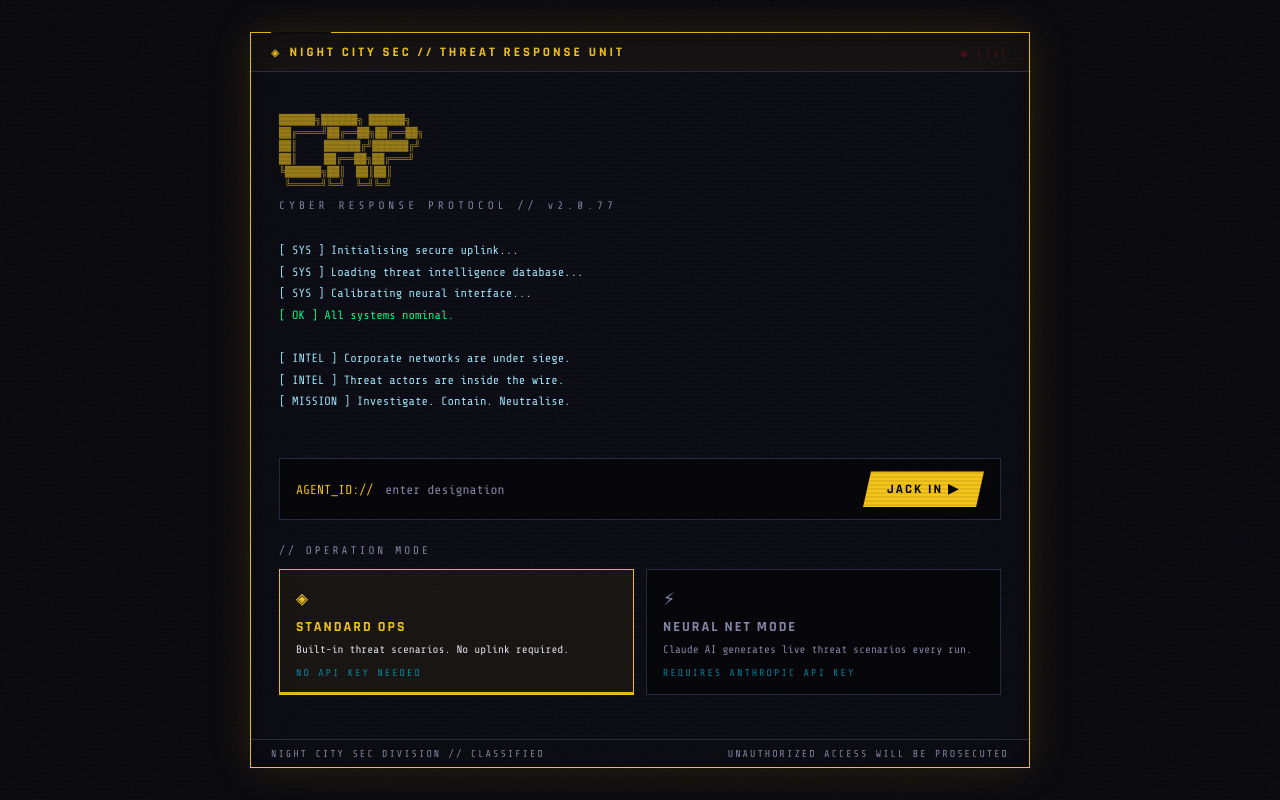
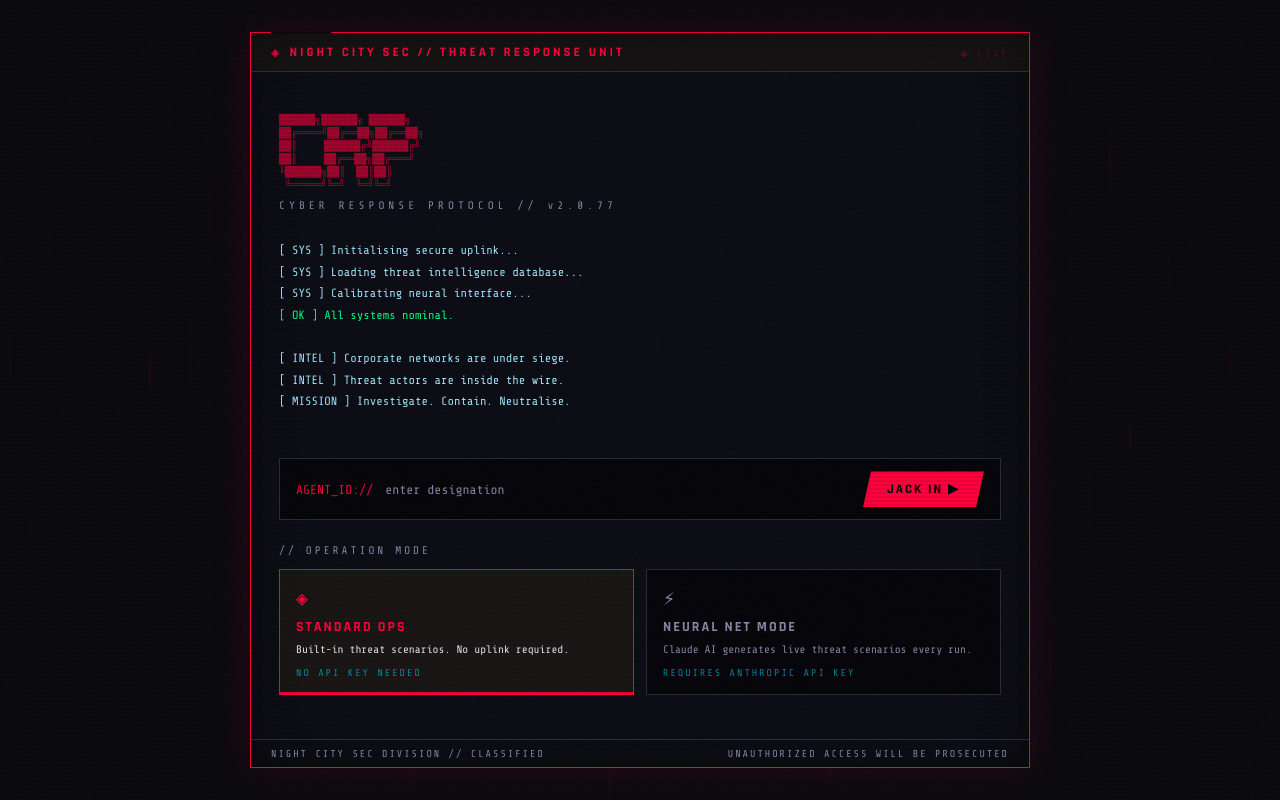
Before and after one commit to Zfyew/cybersecurityrpg, a Flask app: page / in a window 1280 px wide. Run offline with Flask 3, Linux system fonts and the light colour scheme.

Commit message:
tweak: intro screen fully converted to red theme

```diff
--- a/static/game.js
+++ b/static/game.js
@@ -1111,54 +1111,67 @@ function gameOver(won) {
     }, 200);
 }
 
-// ── matrix background ─────────────────────────────────────────────────────────
+// ── background — slow drifting vertical lines ─────────────────────────────────
 
-(function initMatrix() {
+window.addEventListener('load', function () {
     const canvas = document.getElementById('matrix-bg');
     if (!canvas) return;
     const ctx = canvas.getContext('2d');
-    const chars = 'アイウエオカキクケコサシスセソタチツテトナニヌネノハヒフヘホマミムメモヤユヨラリルレロワヲン0123456789ABCDEFGHIJKLMNOPQRSTUVWXYZ@#$%^&*<>[]{}|/\\';
-    const fontSize = 13;
-    let columns = 0;
+
     let drops = [];
+    let cols = 0;
+    const colWidth = 20;
 
     function resize() {
         canvas.width = window.innerWidth;
         canvas.height = window.innerHeight;
-        columns = Math.floor(canvas.width / fontSize);
-        while (drops.length < columns) drops.push(Math.random() * -100);
-        drops.length = columns;
+        cols = Math.floor(canvas.width / colWidth);
+        // fill any new columns, keep existing ones
+        while (drops.length < cols) {
+            drops.push({
+                y: Math.random() * canvas.height,
+                speed: 0.8 + Math.random() * 1.2,
+                opacity: 0.07 + Math.random() * 0.1,
+                length: 40 + Math.floor(Math.random() * 80)
+            });
+        }
+        drops.length = cols;
+    }
+
+    function draw() {
+        // clear with transparent so trails fully fade
+        ctx.clearRect(0, 0, canvas.width, canvas.height);
+
+        drops.forEach((drop, i) => {
+            const x = i * colWidth + colWidth / 2;
+
+            // draw a single thin vertical line segment
+            const gradient = ctx.createLinearGradient(x, drop.y - drop.length, x, drop.y);
+            gradient.addColorStop(0, 'rgba(255, 0, 60, 0)');
+            gradient.addColorStop(0.6, `rgba(255, 0, 60, ${drop.opacity})`);
+            gradient.addColorStop(1, 'rgba(255, 0, 60, 0)');
+
+            ctx.strokeStyle = gradient;
+            ctx.lineWidth = 1;
+            ctx.beginPath();
+            ctx.moveTo(x, drop.y - drop.length);
+            ctx.lineTo(x, drop.y);
+            ctx.stroke();
+
+            // move drop down
+            drop.y += drop.speed;
+
+            // reset to top when it goes off screen
+            if (drop.y - drop.length > canvas.height) {
+                drop.y = -drop.length;
+                drop.speed = 0.2 + Math.random() * 0.4;
+                drop.opacity = 0.03 + Math.random() * 0.06;
+                drop.length = 40 + Math.floor(Math.random() * 80);
+            }
+        });
     }
 
     resize();
     window.addEventListener('resize', resize);
-
-    const colours = ['#f5c518', '#f5c518', '#f5c518', '#00d4ff', '#00d4ff'];
-
-    function draw() {
-        ctx.fillStyle = 'rgba(6, 6, 10, 0.05)';
-        ctx.fillRect(0, 0, canvas.width, canvas.height);
-        ctx.font = `${fontSize}px "Share Tech Mono", monospace`;
-
-        for (let i = 0; i < drops.length; i++) {
-            const char = chars[Math.floor(Math.random() * chars.length)];
-            const colour = colours[Math.floor(Math.random() * colours.length)];
-            const y = drops[i] * fontSize;
-
-            if (y > 0) {
-                ctx.globalAlpha = 0.7;
-                ctx.fillStyle = '#ffffff';
-                ctx.fillText(char, i * fontSize, y);
-                ctx.globalAlpha = 0.35;
-                ctx.fillStyle = colour;
-                ctx.fillText(chars[Math.floor(Math.random() * chars.length)], i * fontSize, y - fontSize);
-            }
-
-            ctx.globalAlpha = 1;
-            if (y > canvas.height && Math.random() > 0.975) drops[i] = 0;
-            drops[i] += 0.35;
-        }
-    }
-
-    setInterval(draw, 40);
-})();
+    setInterval(draw, 50);
+});
--- a/static/style.css
+++ b/static/style.css
@@ -1,9 +1,13 @@
 @import url('https://fonts.googleapis.com/css2?family=Rajdhani:wght@400;500;600;700&family=Share+Tech+Mono&display=swap');
+
+html {
+    background: #0a0a0f;
+}
 
 * { margin: 0; padding: 0; box-sizing: border-box; }
 
 :root {
-    --yellow: #f5c518;
+    --red: #f5c518;
     --cyan: #00d4ff;
     --red: #ff003c;
     --dark: #0a0a0f;
@@ -15,11 +19,12 @@
 }
 
 body {
-    background: var(--dark);
+    background: transparent;
     color: var(--text);
     font-family: 'Share Tech Mono', monospace;
     min-height: 100vh;
     overflow-x: hidden;
+    position: relative;
 }
 
 /* scanlines and noise overlay */
@@ -51,8 +56,8 @@ body {
 /* cyberpunk box */
 .cp-box {
     width: 780px;
-    border: 1px solid var(--yellow);
-    box-shadow: 0 0 40px rgba(245,197,24,0.15), inset 0 0 40px rgba(0,0,0,0.5);
+    border: 1px solid var(--red);
+    box-shadow: 0 0 40px rgba(255,0,60,0.15), inset 0 0 40px rgba(0,0,0,0.5);
     background: var(--panel);
     position: relative;
 }
@@ -75,8 +80,8 @@ body {
 }
 
 .cp-header-left { display: flex; align-items: center; gap: 10px; }
-.cp-corner { color: var(--yellow); font-size: 14px; }
-.cp-title { font-family: 'Rajdhani', sans-serif; font-weight: 700; font-size: 13px; letter-spacing: 3px; color: var(--yellow); }
+.cp-corner { color: var(--red); font-size: 14px; }
+.cp-title { font-family: 'Rajdhani', sans-serif; font-weight: 700; font-size: 13px; letter-spacing: 3px; color: var(--red); }
 .cp-status { font-size: 11px; color: var(--red); letter-spacing: 2px; }
 
 .blink { animation: blink 1.5s infinite; }
@@ -86,7 +91,7 @@ body {
 
 .cp-ascii {
     font-size: 10px;
-    color: var(--yellow);
+    color: var(--red);
     opacity: 0.6;
     line-height: 1.3;
     margin-bottom: 8px;
@@ -131,7 +136,7 @@ body {
 }
 
 .cp-prompt {
-    color: var(--yellow);
+    color: var(--red);
     font-size: 13px;
     white-space: nowrap;
 }
@@ -145,13 +150,13 @@ input[type="password"] {
     font-size: 13px;
     outline: none;
     flex: 1;
-    caret-color: var(--yellow);
+    caret-color: var(--red);
 }
 
 input::placeholder { color: var(--dim); }
 
 button {
-    background: var(--yellow);
+    background: var(--red);
     border: none;
     color: var(--darker);
     font-family: 'Rajdhani', sans-serif;
@@ -201,7 +206,7 @@ button:hover {
     position: absolute;
     bottom: 0; left: 0;
     width: 0; height: 2px;
-    background: var(--yellow);
+    background: var(--red);
     transition: width 0.2s;
 }
 
@@ -209,11 +214,11 @@ button:hover {
 .cp-mode-card.active::after { width: 100%; }
 
 .cp-mode-card.active {
-    border-color: var(--yellow);
+    border-color: var(--red);
     background: rgba(245,197,24,0.05);
 }
 
-.cp-mode-icon { font-size: 20px; margin-bottom: 8px; color: var(--yellow); }
+.cp-mode-icon { font-size: 20px; margin-bottom: 8px; color: var(--red); }
 .cp-mode-card:not(.active) .cp-mode-icon { color: var(--dim); }
 
 .cp-mode-name {
@@ -221,7 +226,7 @@ button:hover {
     font-weight: 700;
     font-size: 14px;
     letter-spacing: 2px;
-    color: var(--yellow);
+    color: var(--red);
     margin-bottom: 6px;
 }
 
@@ -1069,3 +1074,49 @@ select option { background: var(--darker); color: var(--text); }
 .cp-panel {
     padding-bottom: 60px;
 }
+
+/* ── background ──────────────────────────────────────────────────────────── */
+
+#matrix-bg {
+    position: fixed;
+    top: 0;
+    left: 0;
+    width: 100vw;
+    height: 100vh;
+    z-index: 0;
+    pointer-events: none;
+    display: block;
+}
+
+body {
+    position: relative;
+}
+
+.screen {
+    position: relative;
+    z-index: 2;
+}
+
+#game-screen {
+    position: relative;
+    z-index: 2;
+}
+
+#scanlines {
+    z-index: 10;
+    position: fixed;
+    top: 0; left: 0;
+    width: 100%; height: 100%;
+    pointer-events: none;
+}
+
+#noise {
+    z-index: 9;
+    position: fixed;
+    top: 0; left: 0;
+    width: 100%; height: 100%;
+    pointer-events: none;
+}
+
+.cp-loading-bar { z-index: 10000; }
+.cp-screen-flash { z-index: 9997; }
--- a/templates/index.html
+++ b/templates/index.html
@@ -9,6 +9,7 @@
     <link rel="stylesheet" href="/static/style.css">
 </head>
 <body>
+    <canvas id="matrix-bg"></canvas>
     <div id="scanlines"></div>
     <div id="noise"></div>
     <div class="cp-loading-bar" id="loading-bar"></div>
```
Also changed, not shown: other parts of static/style.css (+20 -20 lines).
